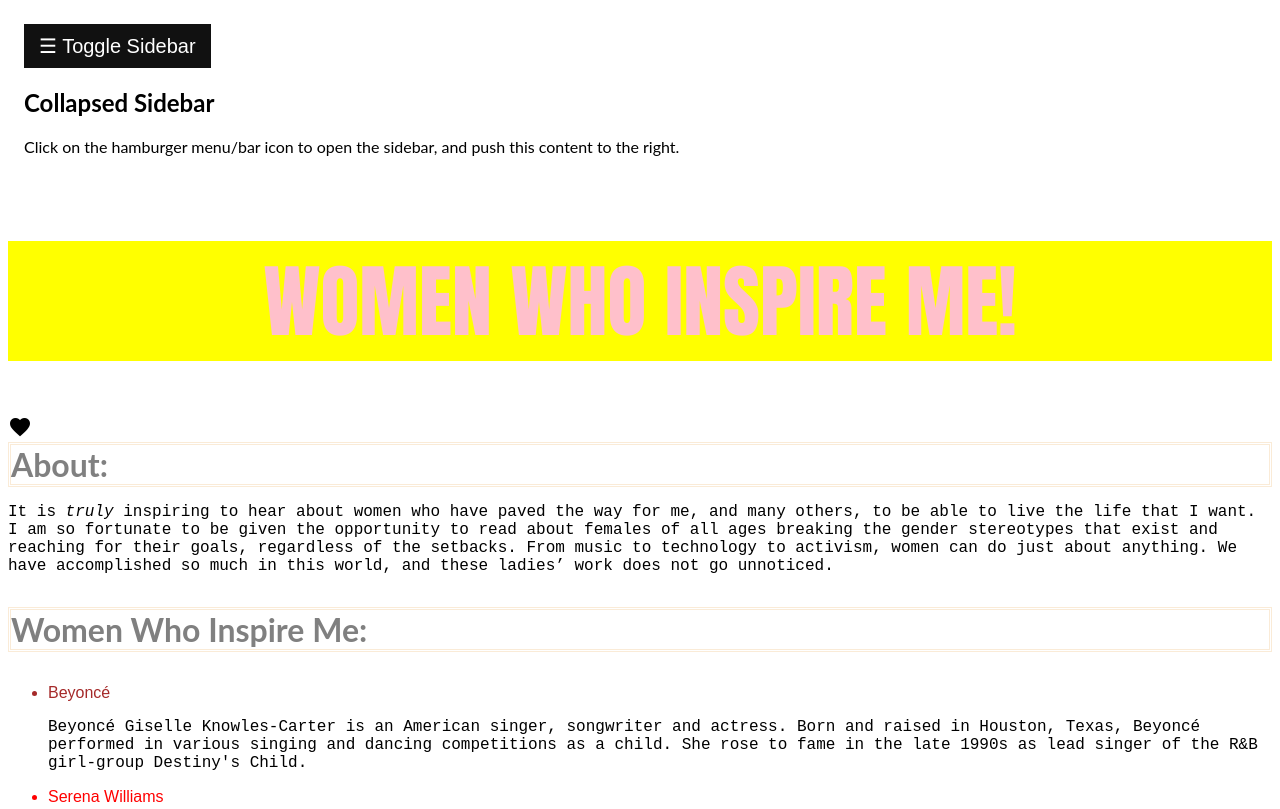
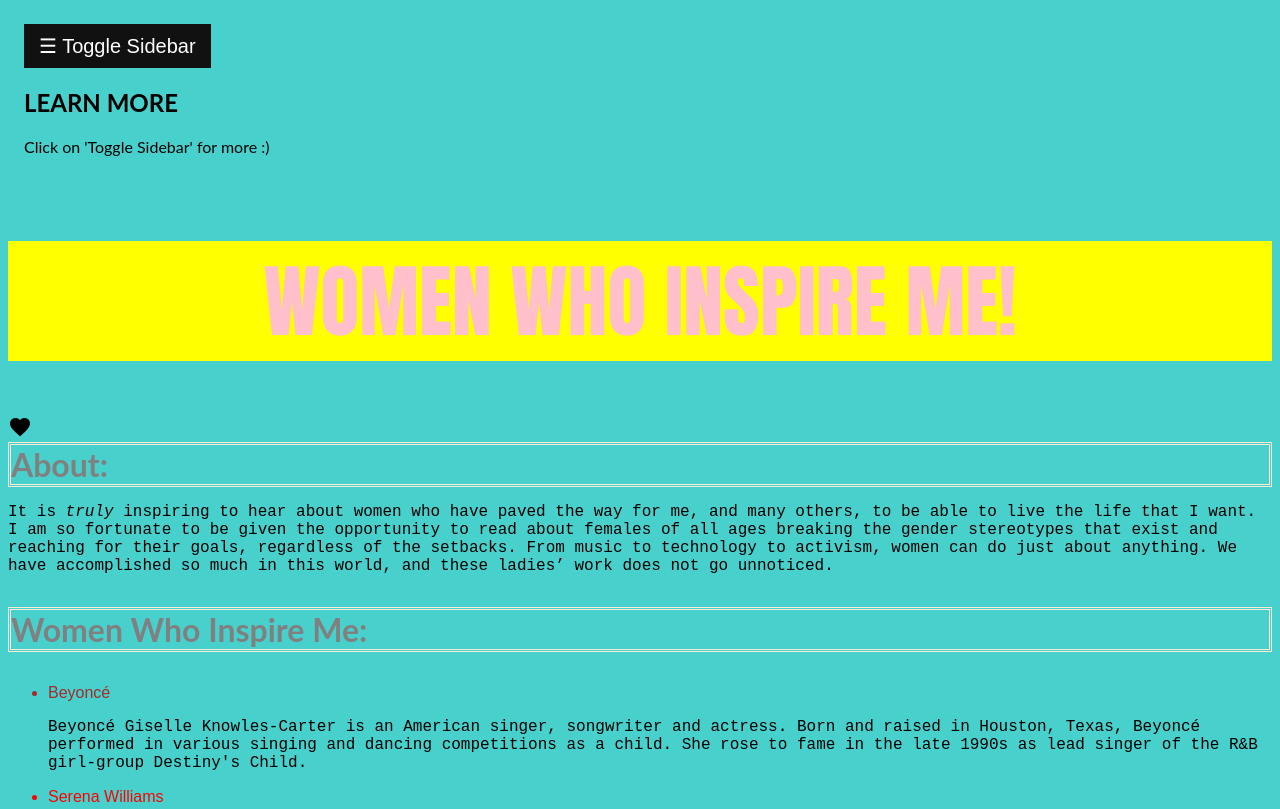
Before and after one commit to tiffamym/my-gwc-stuff, a plain HTML site: page index.html in a window 1280 px wide. Shown: the top 809 px of the page. Drawn offline with Linux system fonts and the light colour scheme.

Commit message:
Update index.html

```diff
--- a/index.html
+++ b/index.html
@@ -7,19 +7,20 @@
     <link rel="stylesheet" href="mystyle.css">
     <link rel="stylesheet" href="https://fonts.googleapis.com/icon?family=Material+Icons">
     <meta name="viewport" content="width=device-width, initial-scale=1">
+    <body style="background-color: #48D1CC;">
   </head>
   <body>
     <div id="mySidebar" class="sidebar">
   <a href="javascript:void(0)" class="closebtn" onclick="closeNav()">×</a>
-  <a href="#">About</a>
+  <a href="file:///C:/Users/GWC/Desktop/webpage/index.html">About</a>
   <a href="gallery.html">Gallery</a>
   <a href="contact.html">Contact</a>
 </div>
 
 <div id="main">
   <button class="openbtn" onclick="openNav()">☰ Toggle Sidebar</button>
-  <h2>Collapsed Sidebar</h2>
-  <p>Click on the hamburger menu/bar icon to open the sidebar, and push this content to the right.</p>
+  <h2>LEARN MORE</h2>
+  <p>Click on 'Toggle Sidebar' for more :)</p>
 </div>
     <div>
     <h1>WOMEN WHO INSPIRE ME!</h1>
```
